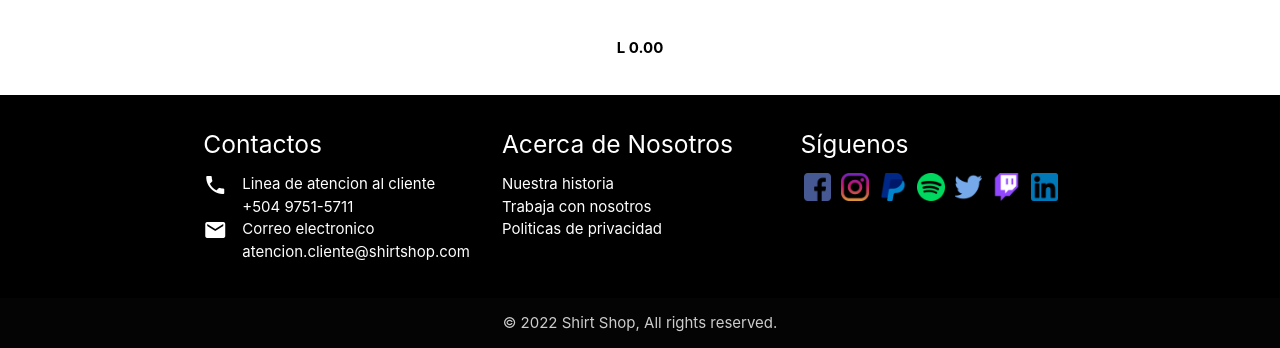
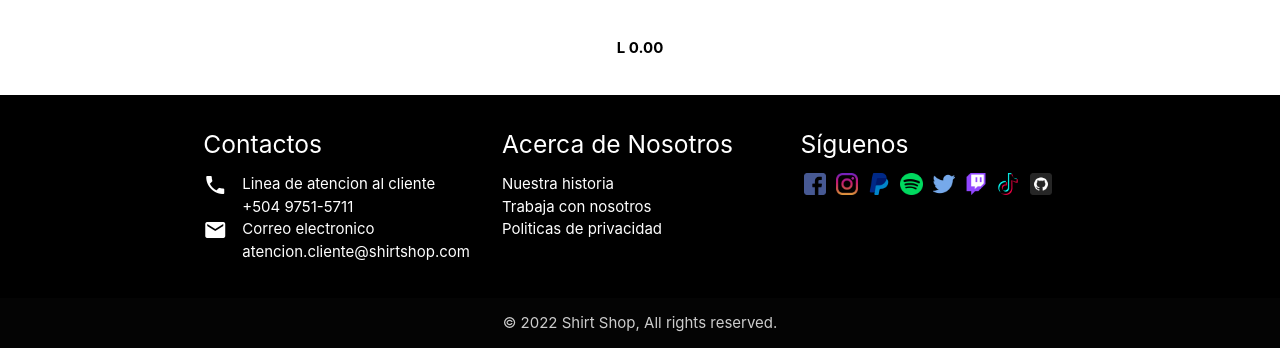
Before and after one commit to Olvinj11/Shirt-Short, a PHP site: page /proyecto_web/ in a window 1280 px wide. Shown: the part 881-1229 px from the top of the page. Run offline with PHP 8.4, Linux system fonts and the light colour scheme; data that the repository does not hold is empty.

Commit message:
doceavo commit

```diff
--- a/app/index.php
+++ b/app/index.php
@@ -74,13 +74,14 @@ global $urlweb;
         <div class="col l4 s12">
           <h5 class="white-text">Síguenos</h5>
           <ul>
-            <li style="display:inline; padding-left:3px; padding-right:3px;"><a class="grey-text text-lighten-3" href="https://www.facebook.com/Olvinj11/" target="_blank"><img src="app/img/facebook.png" alt="" width="10%"></a></li>
-            <li style="display:inline; padding-left:3px; padding-right:3px;"><a class="grey-text text-lighten-3" href="https://www.instagram.com/olvinj11/" target="_blank"><img src="app/img/instagram.png" alt="" width="10%"></a></li>
-            <li style="display:inline; padding-left:3px; padding-right:3px;"><a class="grey-text text-lighten-3" href="https://paypal.me/olvinvarillas11?country.x=HN&locale.x=es_XC" target="_blank"><img src="app/img/paypal.png" alt="" width="10%"></a></li>
-            <li style="display:inline; padding-left:3px; padding-right:3px;"><a class="grey-text text-lighten-3" href="https://open.spotify.com/user/12173377132?si=cbed78944c8f4bf0" target="_blank"><img src="app/img/spotify.png" alt="" width="10%"></a></li>
-            <li style="display:inline; padding-left:3px; padding-right:3px;"><a class="grey-text text-lighten-3" href="https://twitter.com/Olvinj11" target="_blank"><img src="app/img/gorjeo.png" alt="" width="10%"></a></li>
-            <li style="display:inline; padding-left:3px; padding-right:3px;"><a class="grey-text text-lighten-3" href="https://www.twitch.tv/olvinj11" target="_blank"><img src="app/img/twitch.png" alt="" width="10%"></a></li>
-            <li style="display:inline; padding-left:3px; padding-right:3px;"><a class="grey-text text-lighten-3" href="https://www.tiktok.com/@olvinj11" target="_blank"><img src="app/img/linkedin.png" alt="" width="10%"></a></li>
+            <li style="display:inline; padding-left:3px; padding-right:3px;"><a class="grey-text text-lighten-3" href="https://www.facebook.com/Olvinj11/" target="_blank"><img class="responsive-img" src="app/img/facebook.png" alt="" width="8%"></a></li>
+            <li style="display:inline; padding-left:3px; padding-right:3px;"><a class="grey-text text-lighten-3" href="https://www.instagram.com/olvinj11/" target="_blank"><img class="responsive-img" src="app/img/instagram.png" alt="" width="8%"></a></li>
+            <li style="display:inline; padding-left:3px; padding-right:3px;"><a class="grey-text text-lighten-3" href="https://paypal.me/olvinvarillas11?country.x=HN&locale.x=es_XC" target="_blank"><img class="responsive-img" src="app/img/paypal.png" alt="" width="8%"></a></li>
+            <li style="display:inline; padding-left:3px; padding-right:3px;"><a class="grey-text text-lighten-3" href="https://open.spotify.com/user/12173377132?si=cbed78944c8f4bf0" target="_blank"><img class="responsive-img" src="app/img/spotify.png" alt="" width="8%"></a></li>
+            <li style="display:inline; padding-left:3px; padding-right:3px;"><a class="grey-text text-lighten-3" href="https://twitter.com/Olvinj11" target="_blank"><img class="responsive-img" src="app/img/gorjeo.png" alt="" width="8%"></a></li>
+            <li style="display:inline; padding-left:3px; padding-right:3px;"><a class="grey-text text-lighten-3" href="https://www.twitch.tv/olvinj11" target="_blank"><img class="responsive-img" src="app/img/twitch.png" alt="" width="8%"></a></li>
+            <li style="display:inline; padding-left:3px; padding-right:3px;"><a class="grey-text text-lighten-3" href="https://www.tiktok.com/@olvinj11" target="_blank"><img class="responsive-img" src="app/img/tiktok.png" alt="" width="8%"></a></li>
+            <li style="display:inline; padding-left:3px; padding-right:3px;"><a class="grey-text text-lighten-3" href="https://github.com/Olvinj11" target="_blank"><img class="responsive-img" src="app/img/github.png" alt="" width="8%"></a></li>
           </ul>
         </div>
       </div>
```
Also changed, not shown: app/img/github.png (added), app/img/tiktok.png (added).
